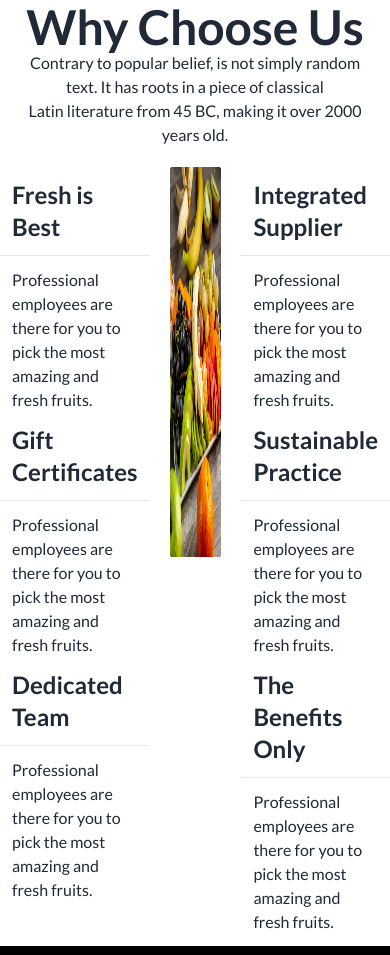
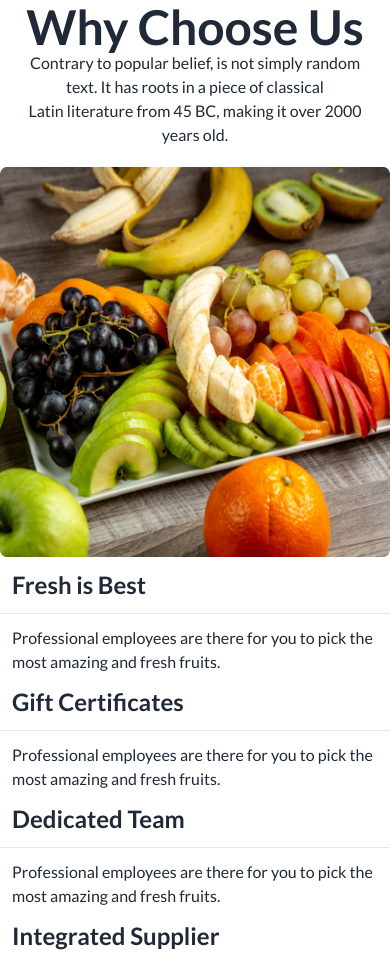
Before and after one commit to Anamul757/fruit-burst-repo, a plain HTML site: page index.html in a window 390 px wide. Shown: the part 4984-5939 px from the top of the page. Drawn offline with nearby package versions, Linux system fonts and the light colour scheme.

Commit message:
added full responsive

```diff
--- a/index.html
+++ b/index.html
@@ -457,7 +457,12 @@
           </p>
         </div>
         <!-- choose banner -->
-        <div class="flex gap-5">
+        <div class=" w-full lg:flex gap-5">
+          <div>
+           <div class="lg:flex lg:flex-row-reverse">
+            <div>
+              <img class="h-[390px]" src="images/whychoose1.png" alt="">
+            </div>
             <div>
               <div>
                 <h3 class="font-bold text-2xl m-3">Fresh is Best</h3>
@@ -475,9 +480,9 @@
                 <p class="m-3 text-base">Professional employees are there for you to pick the most amazing and fresh fruits.</p>
               </div>
             </div>
-          <div>
-            <img class="w-[464px] h-[390px]" src="images/whychoose1.png" alt="">
           </div>
+           </div>
+
           <div>
             <div>
               <div>
@@ -506,7 +511,7 @@
         <img src="images/logo.png" alt="">
         <a class="btn btn-ghost normal-case text-white text-4xl">Fruit Burst</a>
        </div>
-       <ul class="text-white flex justify-center">
+       <ul class="text-white grid lg:grid-cols-6 md:grid-cols-5 grid-cols-4 justify-items-center">
         <li class="mr-4 text-lg">Home</li>
        <li class="mr-4 text-lg">About us</li>
        <li class="mr-4 text-lg">Shop</li>
```
Lines whose indentation alone changed are shown as unchanged.
